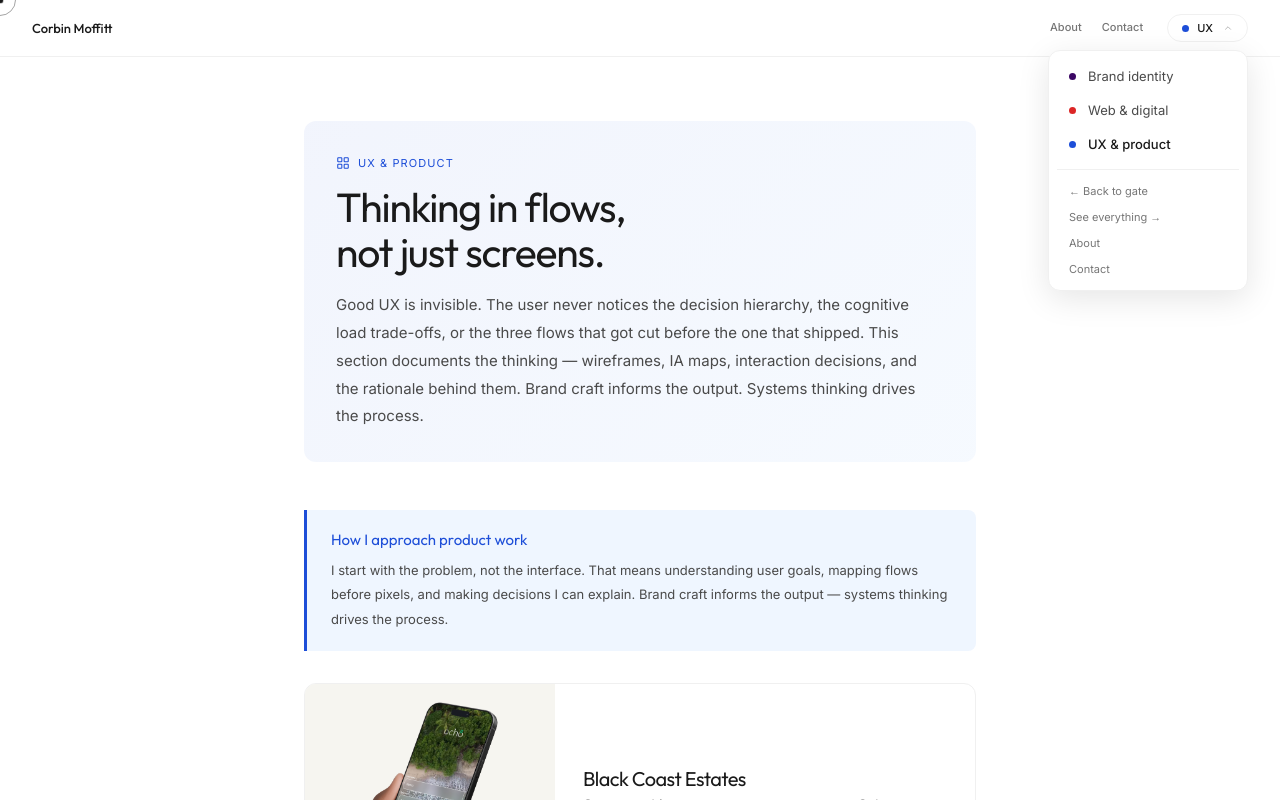
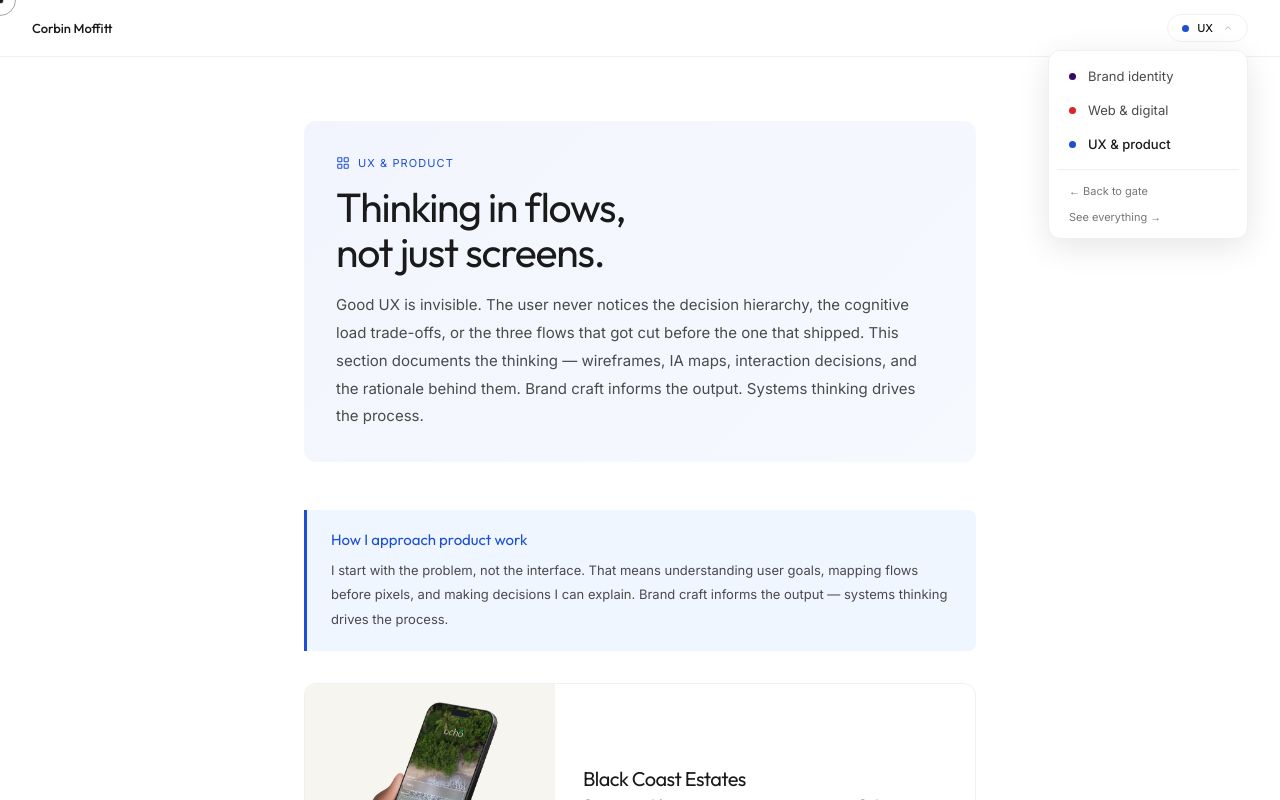
Before and after one commit to cmoff13/corbin-portfolio, a Next.js app: page /ux in a window 1280 px wide. Both pictures are taken after a click on the button "UX". Shown: the top 800 px of the page. Built offline with nearby package versions, Linux system fonts and the light colour scheme.

Commit message:
remove about and contact from nav

```diff
--- a/src/components/SegmentSwitcher.tsx
+++ b/src/components/SegmentSwitcher.tsx
@@ -3,22 +3,6 @@
 import { useState, useEffect, useRef, useCallback } from 'react'
 import { usePathname, useRouter } from 'next/navigation'
 import { SEGMENTS, SegmentId } from '@/lib/segments'
-
-function usePopoverClose(open: boolean, setOpen: (v: boolean) => void, containerRef: React.RefObject<HTMLDivElement | null>) {
-  useEffect(() => {
-    if (!open) return
-    function onKey(e: KeyboardEvent) { if (e.key === 'Escape') setOpen(false) }
-    function onPointer(e: MouseEvent) {
-      if (containerRef.current && !containerRef.current.contains(e.target as Node)) setOpen(false)
-    }
-    window.addEventListener('keydown', onKey)
-    window.addEventListener('pointerdown', onPointer)
-    return () => {
-      window.removeEventListener('keydown', onKey)
-      window.removeEventListener('pointerdown', onPointer)
-    }
-  }, [open, setOpen, containerRef])
-}
 
 function GlobalCursor() {
   const dotRef = useRef<HTMLDivElement>(null)
@@ -97,7 +81,20 @@ export default function SegmentSwitcher() {
   const [activeSegment, setActiveSegment] = useState<SegmentId | null>(null)
   const [mounted, setMounted] = useState(false)
   const containerRef = useRef<HTMLDivElement>(null)
-  usePopoverClose(open, setOpen, containerRef)
+
+  useEffect(() => {
+    if (!open) return
+    function onKey(e: KeyboardEvent) { if (e.key === 'Escape') setOpen(false) }
+    function onPointer(e: MouseEvent) {
+      if (containerRef.current && !containerRef.current.contains(e.target as Node)) setOpen(false)
+    }
+    window.addEventListener('keydown', onKey)
+    window.addEventListener('pointerdown', onPointer)
+    return () => {
+      window.removeEventListener('keydown', onKey)
+      window.removeEventListener('pointerdown', onPointer)
+    }
+  }, [open])
 
   useEffect(() => {
     setMounted(true)
@@ -106,8 +103,6 @@ export default function SegmentSwitcher() {
   }, [pathname])
 
   if (!mounted) return null
-
-  // Gate screen handles its own cursor
   if (pathname === '/') return null
 
   const current = activeSegment ? SEGMENTS[activeSegment] : null
@@ -119,18 +114,10 @@ export default function SegmentSwitcher() {
       <nav className="nav" style={{ cursor: 'none' }}>
         <a href="/" className="nav-logo" style={{ cursor: 'none' }}>Corbin Moffitt</a>
 
-        <div style={{ display: 'flex', alignItems: 'center', gap: 'var(--space-6)' }}>
-          <div className="nav-links">
-            <a href="/about" className="nav-link" style={{ cursor: 'none' }}>About</a>
-            <a href="/contact" className="nav-link" style={{ cursor: 'none' }}>Contact</a>
-          </div>
-
         <div style={{ position: 'relative' }} ref={containerRef}>
           <button
             className="switcher-pill"
             onClick={() => setOpen(o => !o)}
-            aria-expanded={open}
-            aria-haspopup="listbox"
             style={{ cursor: 'none' }}
           >
             {current ? (
@@ -145,7 +132,6 @@ export default function SegmentSwitcher() {
               'View by'
             )}
             <svg
-              aria-hidden="true"
               width="10"
               height="10"
               viewBox="0 0 24 24"
@@ -166,7 +152,7 @@ export default function SegmentSwitcher() {
           </button>
 
           {open && (
-            <div className="switcher-popover" role="listbox" aria-label="Select segment">
+            <div className="switcher-popover">
               {Object.values(SEGMENTS).map(seg => (
                 <button
                   key={seg.id}
@@ -192,32 +178,17 @@ export default function SegmentSwitcher() {
                 onClick={() => { router.push('/') ; setOpen(false) }}
                 style={{ cursor: 'none' }}
               >
-                <span aria-hidden="true">← </span>Back to gate
+                ← Back to gate
               </button>
               <button
                 className="switcher-meta"
                 onClick={() => { router.push('/work') ; setOpen(false) }}
                 style={{ cursor: 'none' }}
               >
-                See everything<span aria-hidden="true"> →</span>
-              </button>
-              <button
-                className="switcher-meta"
-                onClick={() => { router.push('/about') ; setOpen(false) }}
-                style={{ cursor: 'none' }}
-              >
-                About
-              </button>
-              <button
-                className="switcher-meta"
-                onClick={() => { router.push('/contact') ; setOpen(false) }}
-                style={{ cursor: 'none' }}
-              >
-                Contact
+                See everything →
               </button>
             </div>
           )}
-        </div>
         </div>
       </nav>
     </>
```
